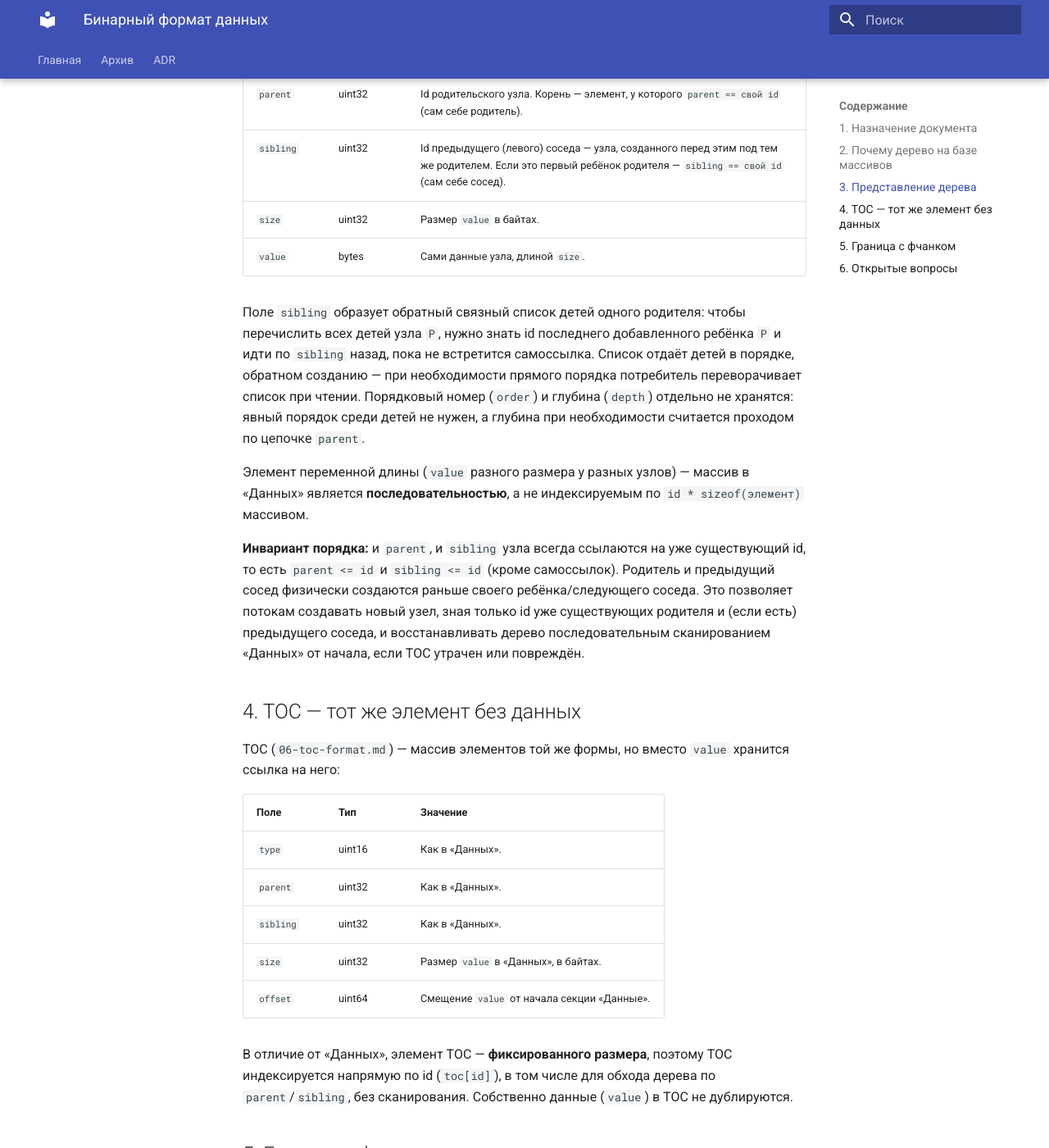
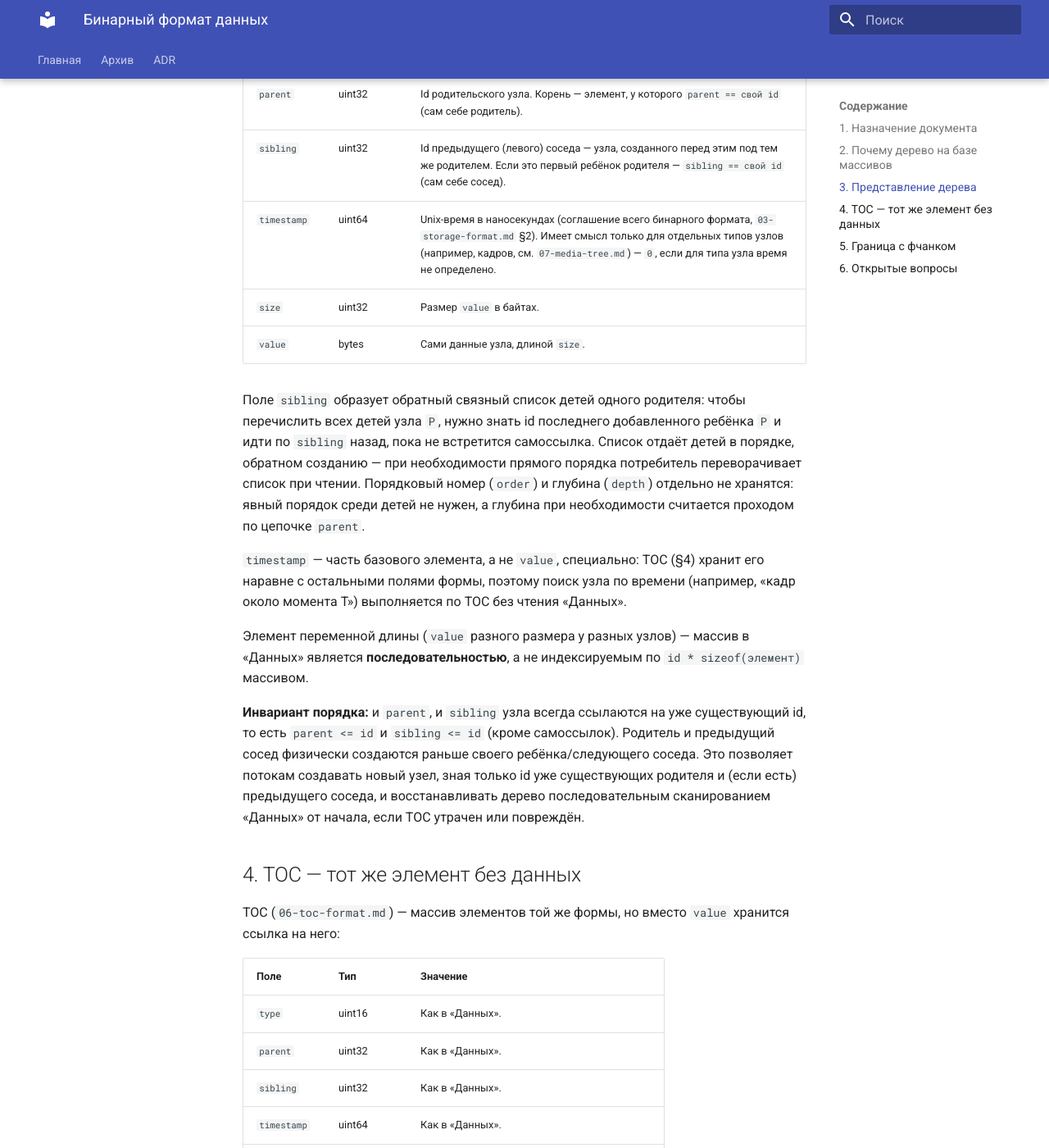
Before and after one commit to traycers/farc, an MkDocs documentation site: the page built from docs/docs/archive/05-data-format.md, in a window 1280 px wide and 1400 px high, scrolled down 1307 px. Shown: the whole window at 82% size. Built offline with MkDocs 1.6.1 and Material for MkDocs 9.7.7, drawn with Linux system fonts in a browser that asks for light colours.

```diff
--- a/docs/docs/archive/05-data-format.md
+++ b/docs/docs/archive/05-data-format.md
@@ -27,13 +27,16 @@ Fcontainer пишется один раз и не изменяется (write-on
 
 | Поле      | Тип     | Значение |
 |-----------|---------|----------|
-| `type`    | uint16  | Тег вида узла (какие данные несёт узел). |
-| `parent`  | uint32  | Id родительского узла. Корень — элемент, у которого `parent == свой id` (сам себе родитель). |
-| `sibling` | uint32  | Id предыдущего (левого) соседа — узла, созданного перед этим под тем же родителем. Если это первый ребёнок родителя — `sibling == свой id` (сам себе сосед). |
-| `size`    | uint32  | Размер `value` в байтах. |
-| `value`   | bytes   | Сами данные узла, длиной `size`. |
+| `type`      | uint16  | Тег вида узла (какие данные несёт узел). |
+| `parent`    | uint32  | Id родительского узла. Корень — элемент, у которого `parent == свой id` (сам себе родитель). |
+| `sibling`   | uint32  | Id предыдущего (левого) соседа — узла, созданного перед этим под тем же родителем. Если это первый ребёнок родителя — `sibling == свой id` (сам себе сосед). |
+| `timestamp` | uint64  | Unix-время в наносекундах (соглашение всего бинарного формата, `03-storage-format.md` §2). Имеет смысл только для отдельных типов узлов (например, кадров, см. `07-media-tree.md`) — `0`, если для типа узла время не определено. |
+| `size`      | uint32  | Размер `value` в байтах. |
+| `value`     | bytes   | Сами данные узла, длиной `size`. |
 
 Поле `sibling` образует обратный связный список детей одного родителя: чтобы перечислить всех детей узла `P`, нужно знать id последнего добавленного ребёнка `P` и идти по `sibling` назад, пока не встретится самоссылка. Список отдаёт детей в порядке, обратном созданию — при необходимости прямого порядка потребитель переворачивает список при чтении. Порядковый номер (`order`) и глубина (`depth`) отдельно не хранятся: явный порядок среди детей не нужен, а глубина при необходимости считается проходом по цепочке `parent`.
+
+`timestamp` — часть базового элемента, а не `value`, специально: TOC (§4) хранит его наравне с остальными полями формы, поэтому поиск узла по времени (например, «кадр около момента T») выполняется по TOC без чтения «Данных».
 
 Элемент переменной длины (`value` разного размера у разных узлов) — массив в «Данных» является **последовательностью**, а не индексируемым по `id * sizeof(элемент)` массивом.
 
@@ -45,11 +48,12 @@ TOC (`06-toc-format.md`) — массив элементов той же фор
 
 | Поле      | Тип     | Значение |
 |-----------|---------|----------|
-| `type`    | uint16  | Как в «Данных». |
-| `parent`  | uint32  | Как в «Данных». |
-| `sibling` | uint32  | Как в «Данных». |
-| `size`    | uint32  | Размер `value` в «Данных», в байтах. |
-| `offset`  | uint64  | Смещение `value` от начала секции «Данные». |
+| `type`      | uint16  | Как в «Данных». |
+| `parent`    | uint32  | Как в «Данных». |
+| `sibling`   | uint32  | Как в «Данных». |
+| `timestamp` | uint64  | Как в «Данных». |
+| `size`      | uint32  | Размер `value` в «Данных», в байтах. |
+| `offset`    | uint64  | Смещение `value` от начала секции «Данные». |
 
 В отличие от «Данных», элемент TOC — **фиксированного размера**, поэтому TOC индексируется напрямую по id (`toc[id]`), в том числе для обхода дерева по `parent`/`sibling`, без сканирования. Собственно данные (`value`) в TOC не дублируются.
 
--- a/docs/mkdocs.yaml
+++ b/docs/mkdocs.yaml
@@ -33,7 +33,11 @@ markdown_extensions:
   - tables
   - admonition
   - pymdownx.details
-  - pymdownx.superfences
+  - pymdownx.superfences:
+      custom_fences:
+        - name: mermaid
+          class: mermaid
+          format: !!python/name:pymdownx.superfences.fence_code_format
   - pymdownx.highlight
   - pymdownx.inlinehilite
   - pymdownx.keys
```
Also changed, not shown: docs/docs/archive/07-media-tree.md (added, +113 -0 lines).
